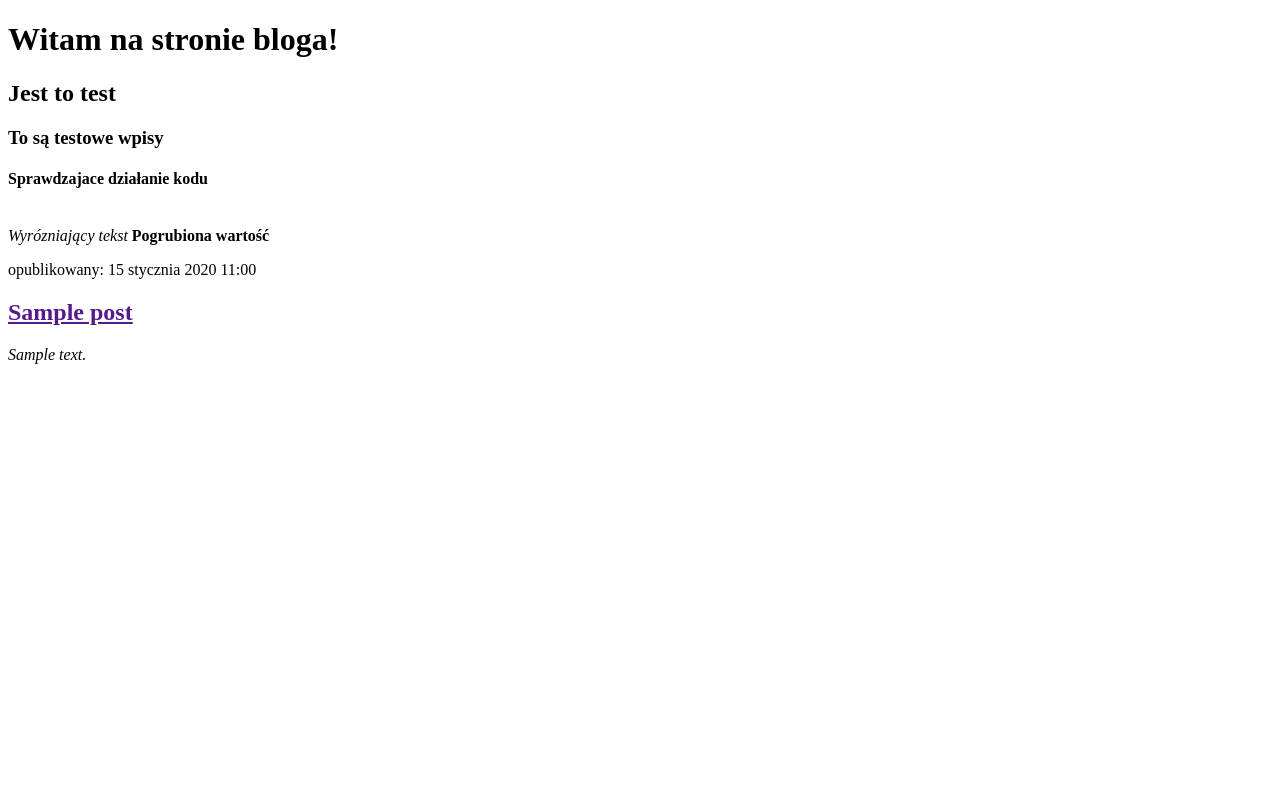
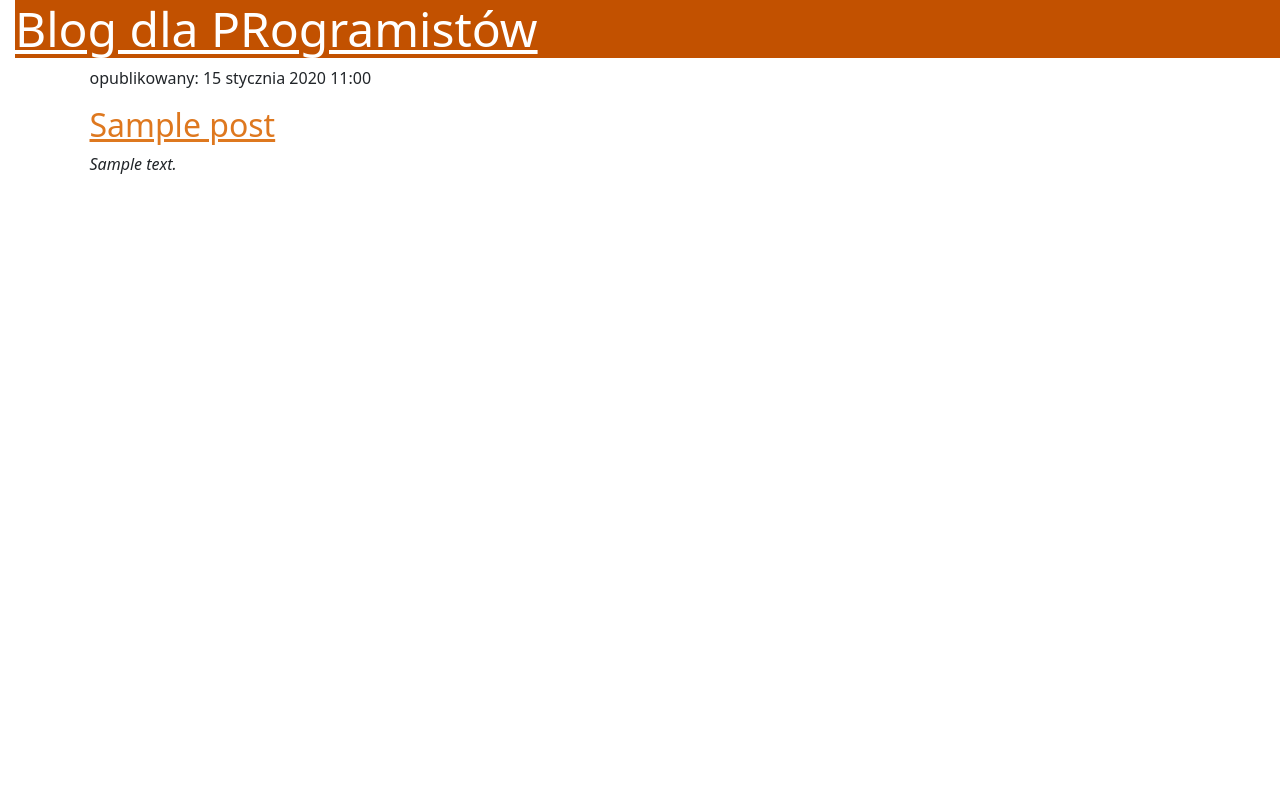
Before and after one commit to MarcinPaszko/djangoblog2, a Django app: page / in a window 1280 px wide. Run offline with Django 5.2, Linux system fonts and the light colour scheme; tables that the repository leaves empty hold one stand-in row (values such as "Sample post").

Commit message:
CSS i inne

```diff
--- /dev/null
+++ b/blog/static/css/blog.css
@@ -0,0 +1,21 @@
+h1 a, h2 a{
+    color: #DE781F;
+}
+
+body{
+    padding-left:15px;
+
+}
+
+.page-header{
+    background-color: #c25100;
+    margin-top: 0;
+    padding 20px 20px 20px 40px;
+
+
+}
+.page-header h1, .page-header h1 a, .page-header h1 a:visited, .page-header h1 a:active {
+    color: #ffffff;
+    font-size: 36pt;
+    text-decoration; none;
+}
--- /dev/null
+++ b/blog/templates/blog/base.html
@@ -0,0 +1,24 @@
+
+{% load static %}
+<html lang="pl">
+<head>
+    <meta charset="UTF-8">
+    <title>Blog dla programistów</title>
+    <link href="https://cdn.jsdelivr.net/npm/bootstrap@5.3.2/dist/css/bootstrap.min.css" rel="stylesheet" integrity="sha384-T3c6CoIi6uLrA9TneNEoa7RxnatzjcDSCmG1MXxSR1GAsXEV/Dwwykc2MPK8M2HN" crossorigin="anonymous">
+    <link rel="stylesheet" href="{% static 'css/blog.css' %}">
+
+</head>
+<body>
+    <div class="page-header">
+   <h1><a href="/">Blog dla PRogramistów</a></h1>
+    </div>
+<div class="content container">
+    <div class="row">
+        <div class="col-md-8">
+            {% block content %}
+            {% endblock %}
+        </div>
+    </div>
+</div>
+</body>
+</html>
--- a/blog/templates/blog/post_list.html
+++ b/blog/templates/blog/post_list.html
@@ -1,26 +1,13 @@
-<!DOCTYPE html>
-<html lang="pl">
-<head>
-    <meta charset="UTF-8">
-    <title>Blog dla programistów</title>
-</head>
-<body>
-    <h1>Witam na stronie bloga!</h1>
-    <h2>Jest to test</h2>
-    <h3>To są testowe wpisy</h3>
-    <h4>Sprawdzajace działanie kodu</h4>
-    <br>
-    <em>Wyrózniający tekst</em>
-    <strong>Pogrubiona wartość</strong>
+{% extends 'blog/base.html' %}
 
+{% block content %}
     {% for post in posts %}
-        <div>
-            {% if post.published_date %}
+            <div class="post">
+                <div class="data">
                 <p>opublikowany: {{ post.published_date }}</p>
-            {% endif %}
-            <h2><a href="">{{ post.title }}</a></h2>
+                </div>
+                <h2><a href="{% url 'post_detail' pk=post.pk %}">{{ post.title }}</a></h2>
             <em>{{ post.text|linebreaksbr }}</em>
         </div>
     {% endfor %}
-</body>
-</html>
+{% endblock %}
--- a/blog/urls.py
+++ b/blog/urls.py
@@ -3,4 +3,8 @@ from . import views
 
 urlpatterns = [
     path('', views.post_list, name='post_list'),
+    path('post/<int:pk>/', views.post_detail, name='post_detail'),
+
+
+
 ]
--- a/blog/views.py
+++ b/blog/views.py
@@ -1,4 +1,4 @@
-from django.shortcuts import render
+from django.shortcuts import render, get_object_or_404
 from .models import Post
 from django.utils import timezone
 
@@ -8,3 +8,7 @@ from django.utils import timezone
 def post_list(request):
     posts = Post.objects.filter(published_date__lte=timezone.now()).order_by('published_date')
     return render(request, 'blog/post_list.html', {'posts': posts})
+
+def post_detail(request, pk):
+    post = get_object_or_404(Post, pk=pk)
+    return render(request, 'blog/post_detail.html',{'post': post})
```
Also changed, not shown: blog/templates/blog/post_detail.html (added, +13 -0 lines).
